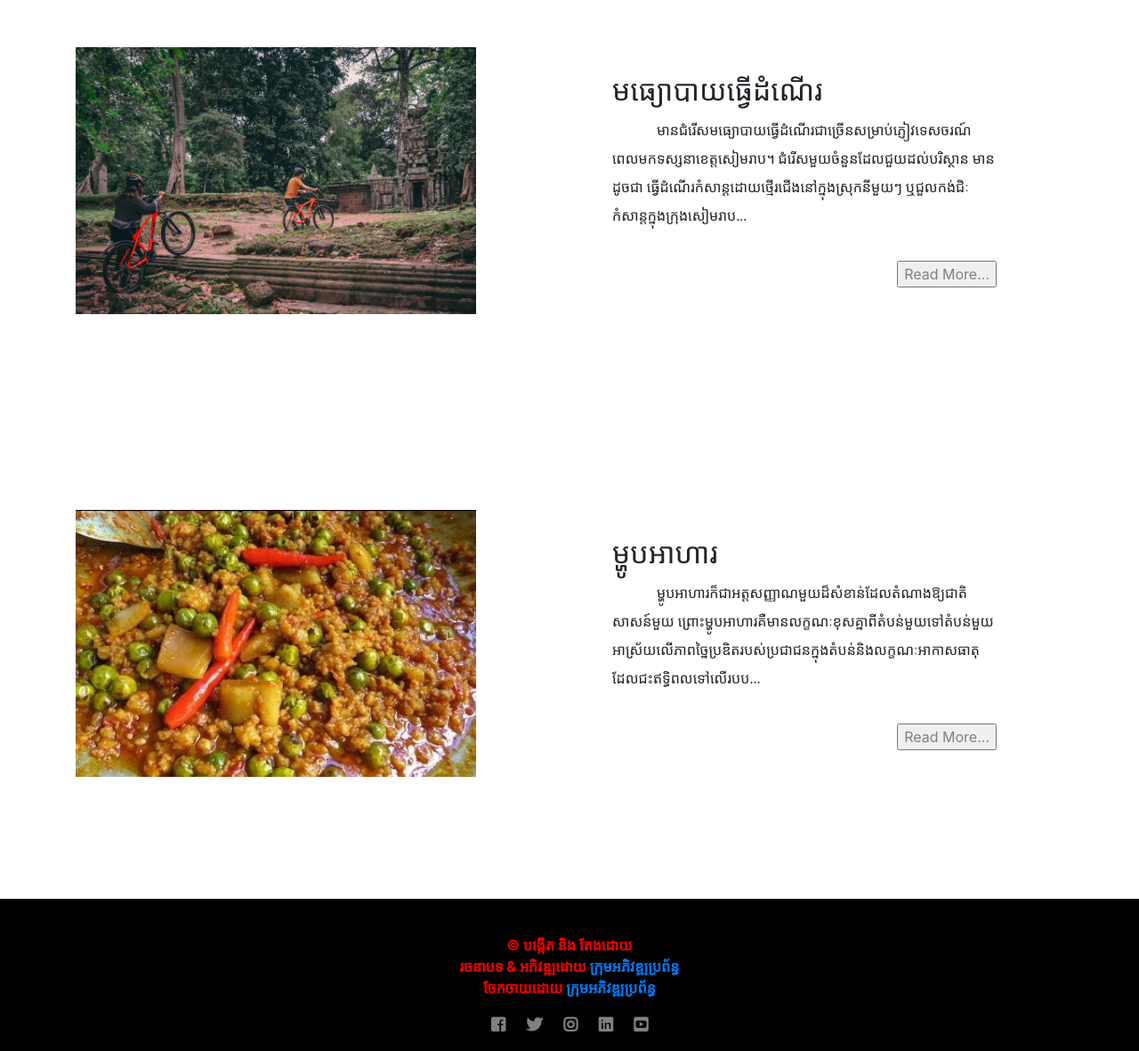
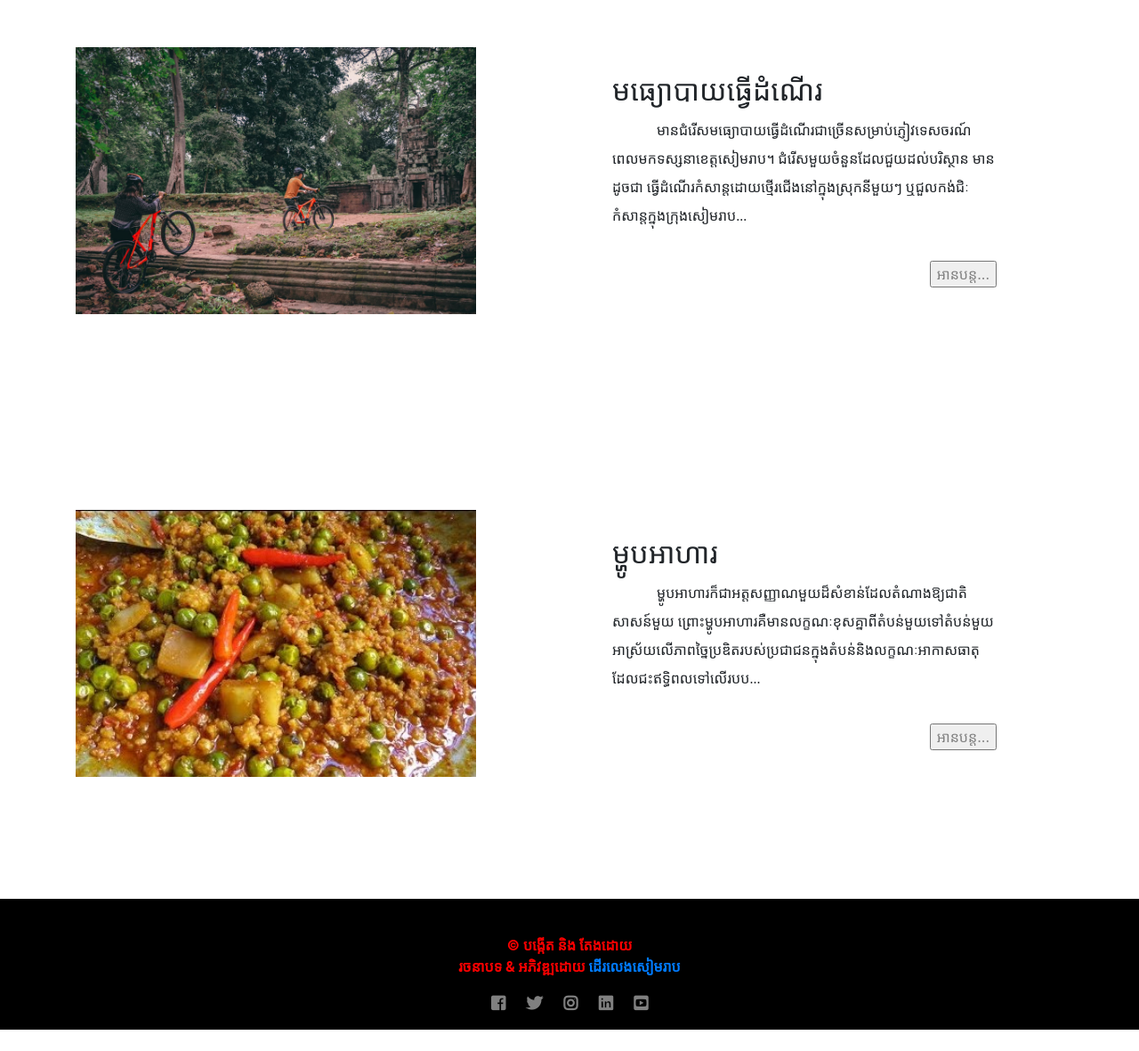
Before and after one commit to PenglengHoun/Der-Leng, a plain HTML site: page index.html in a window 1280 px wide. Shown: the part 1195-2376 px from the top of the page at 89% size. After the commit the page ends 2352 px from the top, so only its background shows below. Drawn offline with Linux system fonts and the light colour scheme; a web font is replaced by a local one.

Commit message:
fix some bug

```diff
--- a/index.html
+++ b/index.html
@@ -71,7 +71,7 @@
 					</p>
 				</div>
 				<a href="Destination Card List.html">
-				<input type="button" value="Read More..." style="cursor: pointer">
+				<input type="button" value="អានបន្ត..." style="cursor: pointer">
 					</a>
 			</div>
 		</div>
@@ -96,7 +96,7 @@
 				</div>
 				<div class="Btn-ReadMore">
 					<a href="transportation.html">
-					<input type="button" value="Read More..." style="cursor: pointer;">
+					<input type="button" value="អានបន្ត..." style="cursor: pointer;">
 					</a>
 				</div>
 			</div>
@@ -121,7 +121,7 @@
 					</p>
 				</div>
 				<a href="food.html">
-				<input type="button" value="Read More..." style="cursor: pointer">
+				<input type="button" value="អានបន្ត..." style="cursor: pointer">
 					</a>
 			</div>
 		</div>
@@ -132,7 +132,7 @@
 <div class="container-fluid Content">
 	<div class="container">
 	<div class="row" style="text-align: center; padding-top: 40px; color: red; font-weight: bold;">
-		<p class="col-xl-12">&copy; បង្កើត និង តែងដោយ <br> រចនាបទ &amp; អភិវឌ្ឍដោយ <a href= "#">ក្រុមអភិវឌ្ឍប្រព័ន្ធ</a> <br>ចែកចាយដោយ <a href= "#">ក្រុមអភិវឌ្ឍប្រព័ន្ធ</a></p>
+		<p class="col-xl-12">&copy; បង្កើត និង តែងដោយ <br> រចនាបទ &amp; អភិវឌ្ឍដោយ <a href= "#">ដើរលេងសៀមរាប</a></p>
 		<p class="col-md-12 social">
 		<a href="#"><i class="fab fa-facebook-square"></i></a>
 		<a href="#"><i class="fab fa-twitter"></i></a>
```
Also changed, not shown: Destination Card List.html (+3 -3 lines), about-us.html (+3 -3 lines), dest-angkor-wat.html (+2 -2 lines), dest-kulen.html (+2 -2 lines), dest-pub-street.html (+2 -2 lines), dest-ta-prohm.html (+2 -2 lines), food.html (+2 -2 lines), transportation.html (+1 -1 lines).
